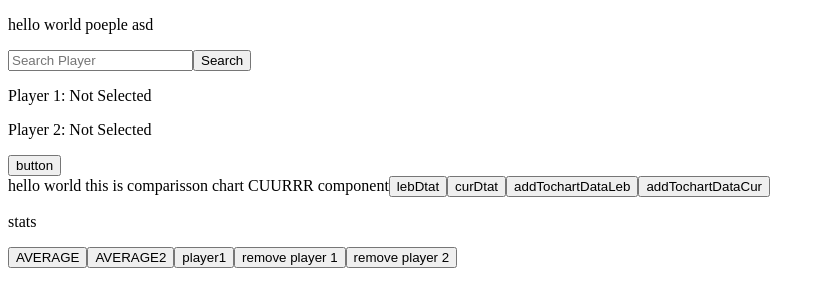
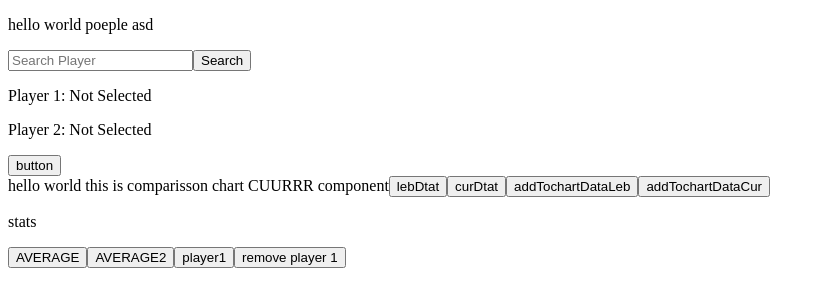
Before and after one commit to cmtran09/project-x, a React app: page / in a window 1280 px wide. Shown: the top 306 px of the page, without its empty margins (0-825 px from the left). Built offline with nearby package versions, Linux system fonts and the light colour scheme.

Commit message:
button to remove player from chart displays depending on whos picked added

```diff
--- a/src/components/start/Start.js
+++ b/src/components/start/Start.js
@@ -98,16 +98,20 @@ export default function Start() {
       <button onClick={() => console.log(player1Data)}>AVERAGE</button>
       <button onClick={() => console.log(player2Data)}>AVERAGE2</button>
       <button onClick={() => console.log(player1)}>player1</button>
+      {!player2Selected &&
         <button onClick={() => {
           setPlayer1Data(null)
           setPlayer1(null)
           setPlayer1Selected(false)
         }}>remove player 1</button>
+      }
+      {player2Selected &&
         <button onClick={() => {
           setPlayer2Data(null)
           setPlayer2(null)
           setPlayer2Selected(false)
         }}>remove player 2</button>
+      }
     </div >
   )
 }
```
Lines whose indentation alone changed are shown as unchanged.
